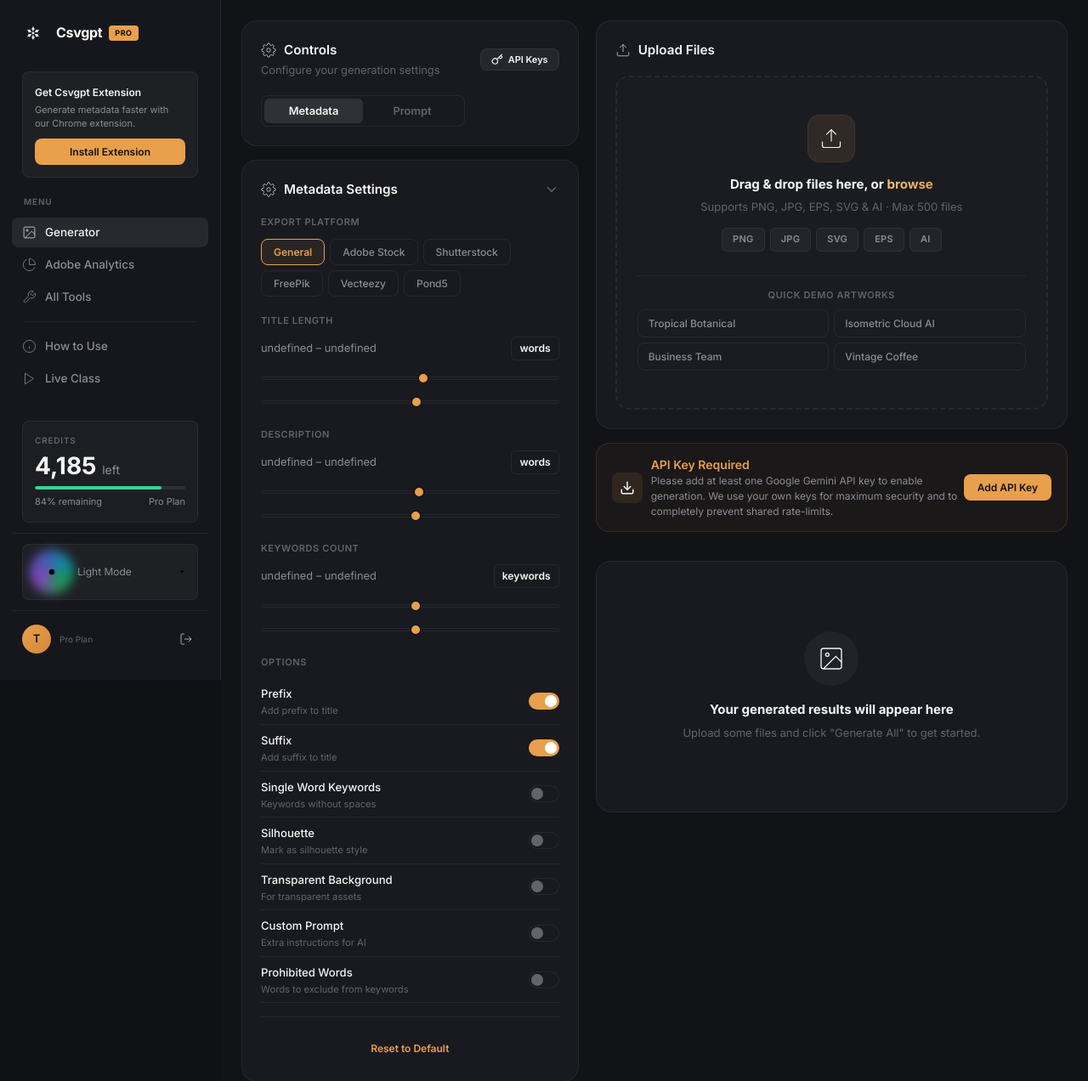
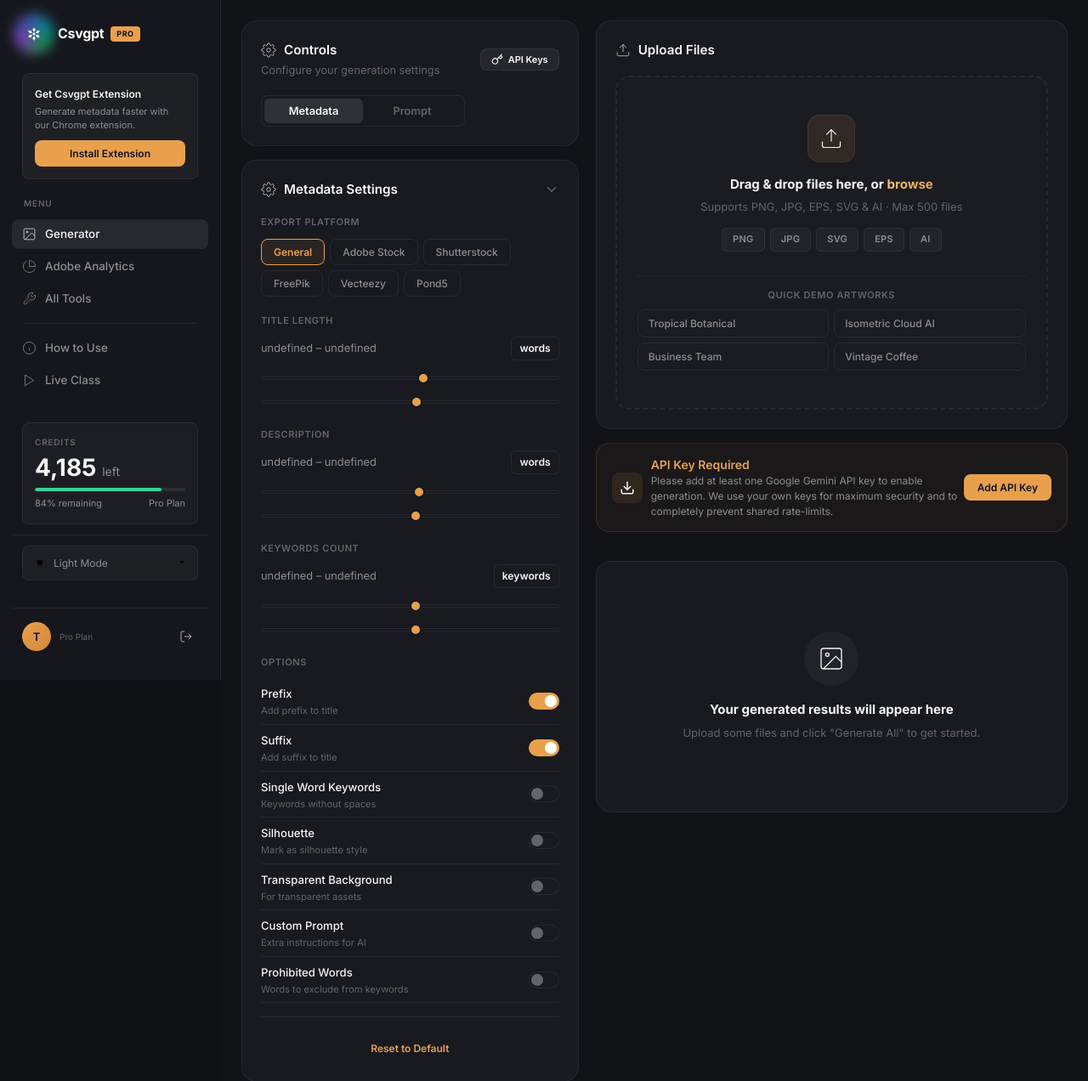
Before and after one commit to tanmoymondal1312/GPTNest, a Django app: template templates/tool.html in a window 1280 px wide. Shown: the top 1272 px of the page at 85% size. Run offline with Django 5.2, Linux system fonts and the light colour scheme; the template is opened without the code that fills it, so the values that code supplies are empty.

Commit message:
fix: rotating glow on Csvgpt brand icon, not theme toggle

```diff
--- a/static/css/golap-metadata.css
+++ b/static/css/golap-metadata.css
@@ -1957,29 +1957,27 @@
 }
 
 /* ============================================
-   Sun Icon Rotating Gradient Glow
-   ============================================ */
-
-.gp-sun-wrapper {
+   Brand Icon Rotating Gradient Glow
+   ============================================ */
+
+.gp-brand-icon {
     position: relative;
-    width: 44px;
-    height: 44px;
+    width: 36px;
+    height: 36px;
     display: flex;
     align-items: center;
     justify-content: center;
     flex-shrink: 0;
 }
 
-.gp-sun-icon {
+.gp-brand-icon svg {
     position: relative;
     z-index: 2;
-    color: var(--primary, #d4a052);
-    filter: drop-shadow(0 0 8px rgba(212, 160, 82, 0.4));
-}
-
-.gp-sun-glow {
+}
+
+.gp-brand-glow {
     position: absolute;
-    inset: -4px;
+    inset: -6px;
     border-radius: 50%;
     background: conic-gradient(
         from 0deg,
@@ -1989,21 +1987,17 @@
         #22c55e,
         #a855f7
     );
-    opacity: 0.7;
-    filter: blur(6px);
-    animation: gp-sun-spin 4s linear infinite;
-}
-
-@keyframes gp-sun-spin {
+    opacity: 0.65;
+    filter: blur(7px);
+    animation: gp-brand-spin 4s linear infinite;
+}
+
+@keyframes gp-brand-spin {
     from { transform: rotate(0deg); }
     to { transform: rotate(360deg); }
 }
 
-.gp-theme-selector:hover .gp-sun-glow {
+.gp-sidebar-brand:hover .gp-brand-glow {
     opacity: 1;
-    filter: blur(8px);
-}
-
-.gp-theme-selector:hover .gp-sun-icon {
-    filter: drop-shadow(0 0 12px rgba(212, 160, 82, 0.6));
-}
+    filter: blur(9px);
+}
--- a/templates/tool.html
+++ b/templates/tool.html
@@ -15,6 +15,7 @@
         <div class="gp-sidebar-inner">
             <div class="gp-sidebar-brand">
                 <div class="gp-brand-icon">
+                    <div class="gp-brand-glow"></div>
                     <svg viewBox="0 0 24 24" width="22" height="22" fill="#fff"><circle cx="12" cy="12" r="1.7"/><path d="M12 1.5c0 2.5-2.5 4.5-2.5 4.5s2.5 2 2.5 4.5c0-2.5 2.5-4.5 2.5-4.5S12 4 12 1.5z" opacity=".9"/><path d="M12 1.5c0 2.5-2.5 4.5-2.5 4.5s2.5 2 2.5 4.5c0-2.5 2.5-4.5 2.5-4.5S12 4 12 1.5z" opacity=".9" transform="rotate(60 12 12)"/><path d="M12 1.5c0 2.5-2.5 4.5-2.5 4.5s2.5 2 2.5 4.5c0-2.5 2.5-4.5 2.5-4.5S12 4 12 1.5z" opacity=".9" transform="rotate(120 12 12)"/><path d="M12 1.5c0 2.5-2.5 4.5-2.5 4.5s2.5 2 2.5 4.5c0-2.5 2.5-4.5 2.5-4.5S12 4 12 1.5z" opacity=".9" transform="rotate(180 12 12)"/><path d="M12 1.5c0 2.5-2.5 4.5-2.5 4.5s2.5 2 2.5 4.5c0-2.5 2.5-4.5 2.5-4.5S12 4 12 1.5z" opacity=".9" transform="rotate(240 12 12)"/><path d="M12 1.5c0 2.5-2.5 4.5-2.5 4.5s2.5 2 2.5 4.5c0-2.5 2.5-4.5 2.5-4.5S12 4 12 1.5z" opacity=".9" transform="rotate(300 12 12)"/></svg>
                 </div>
                 <div class="gp-brand-text">
@@ -85,10 +86,7 @@
 
             <div class="gp-sidebar-theme">
                 <div class="gp-theme-selector" id="gp-theme-toggle" role="button" tabindex="0">
-                    <div class="gp-sun-wrapper">
-                        <div class="gp-sun-glow"></div>
-                        <svg class="gp-sun-icon" viewBox="0 0 24 24" width="40" height="40"><circle cx="12" cy="12" r="5"></circle><line x1="12" y1="1" x2="12" y2="3"></line><line x1="12" y1="21" x2="12" y2="23"></line><line x1="4.22" y1="4.22" x2="5.64" y2="5.64"></line><line x1="18.36" y1="18.36" x2="19.78" y2="19.78"></line><line x1="1" y1="12" x2="3" y2="12"></line><line x1="21" y1="12" x2="23" y2="12"></line><line x1="4.22" y1="19.78" x2="5.64" y2="18.36"></line><line x1="18.36" y1="5.64" x2="19.78" y2="4.22"></line></svg>
-                    </div>
+                    <svg viewBox="0 0 24 24" width="40" height="40"><circle cx="12" cy="12" r="5"></circle><line x1="12" y1="1" x2="12" y2="3"></line><line x1="12" y1="21" x2="12" y2="23"></line><line x1="4.22" y1="4.22" x2="5.64" y2="5.64"></line><line x1="18.36" y1="18.36" x2="19.78" y2="19.78"></line><line x1="1" y1="12" x2="3" y2="12"></line><line x1="21" y1="12" x2="23" y2="12"></line><line x1="4.22" y1="19.78" x2="5.64" y2="18.36"></line><line x1="18.36" y1="5.64" x2="19.78" y2="4.22"></line></svg>
                     Light Mode
                     <svg viewBox="0 0 24 24" style="width:12px;height:12px;margin-left:auto"><polyline points="6 9 12 15 18 9"></polyline></svg>
                 </div>
```
